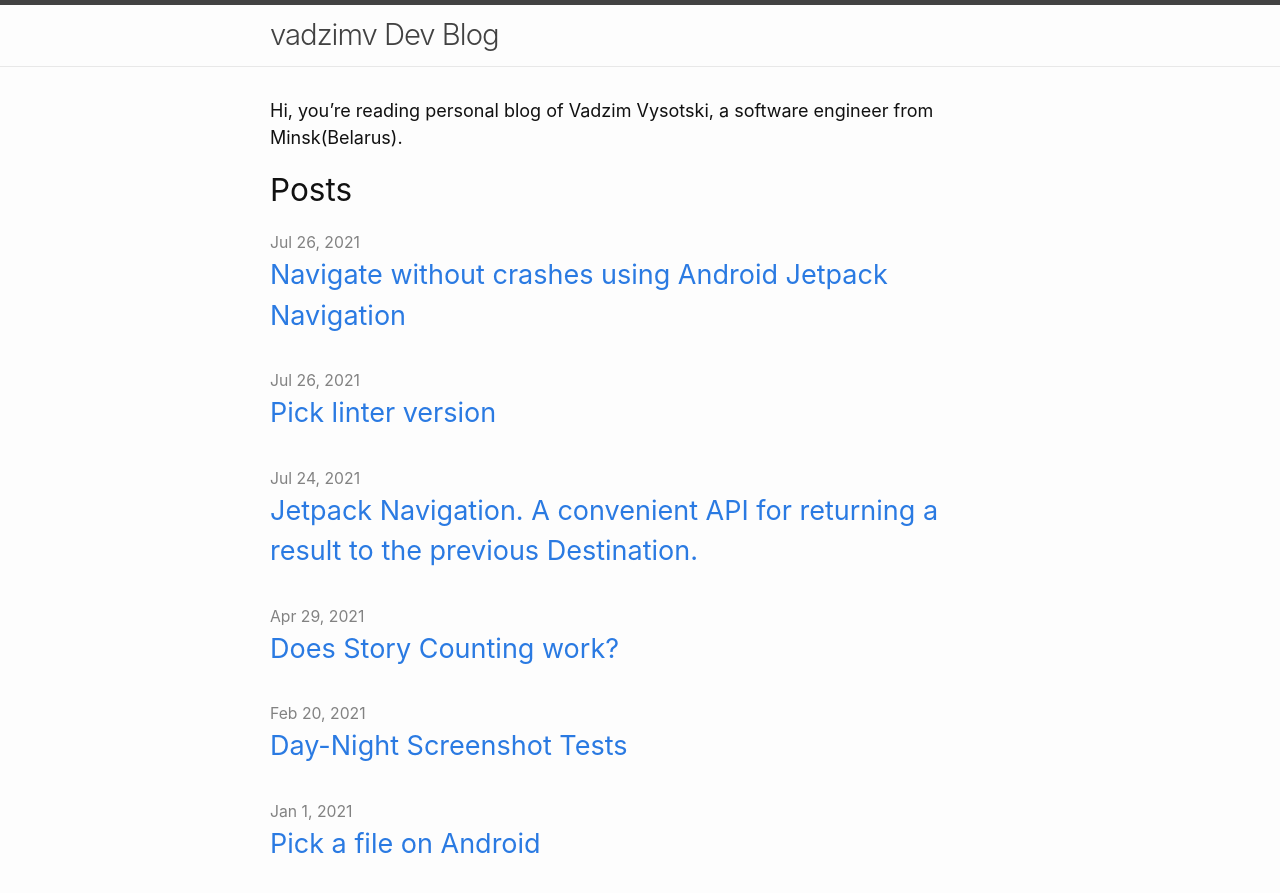
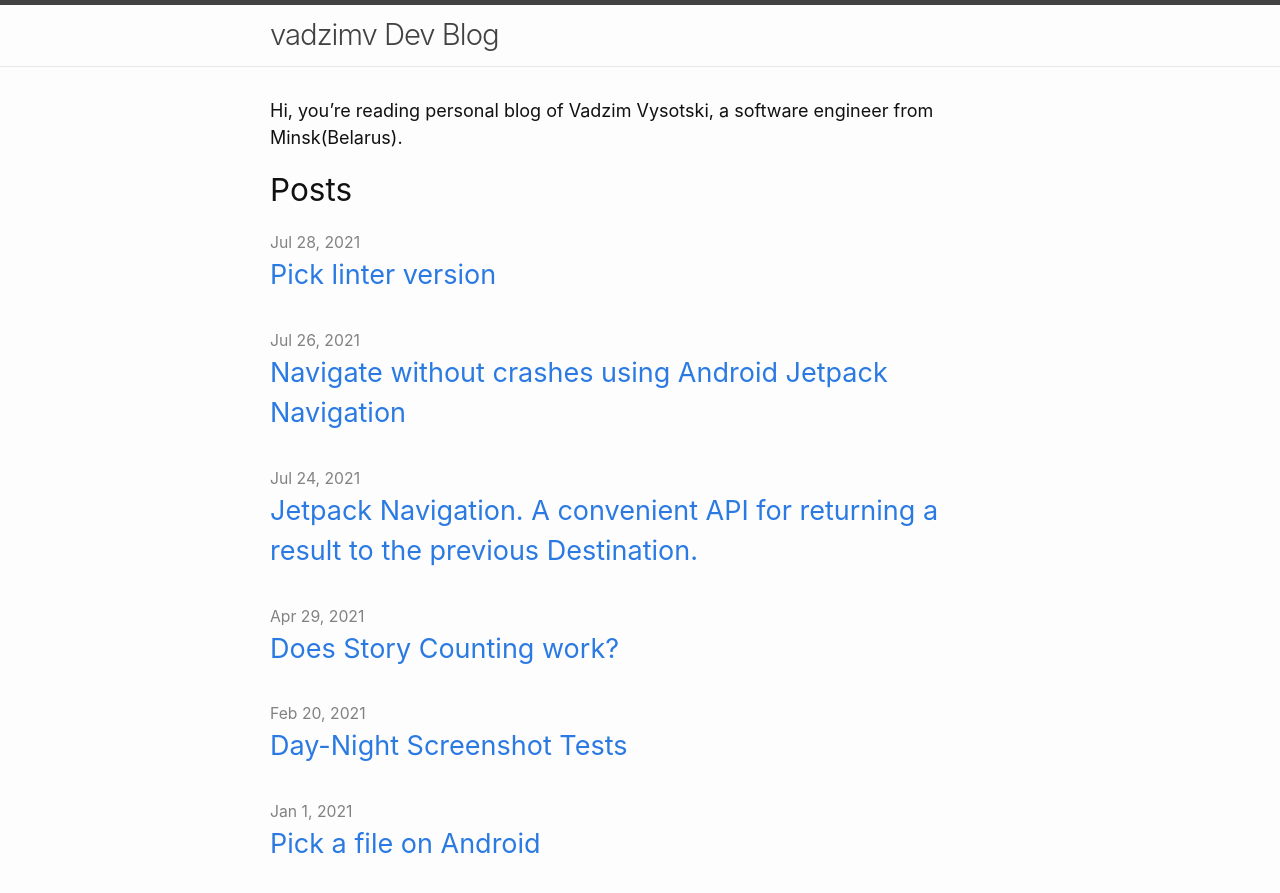
Before and after one commit to VysotskiVadim/VysotskiVadim.blog, a Jekyll site: the page built from index.md, in a window 1280 px wide and 900 px high. Shown: the top 893 px of the window. Built offline with Jekyll 4.4.1, drawn with Linux system fonts in a browser that asks for light colours.

Commit message:
updated publication time

```diff
--- a/_posts/2020-07-28-calculate-lint-version.markdown
+++ b/_posts/2020-07-28-calculate-lint-version.markdown
@@ -1,7 +1,7 @@
 ---
 layout: post
 title: "Pick linter version"
-date: 2021-07-26 19:00:00 +0300
+date: 2021-07-28 18:00:00 +0300
 image: /assets/gears-automation.jpg
 description: "How to pick lint dependency version when you implement a custom lint rule for Android project."
 postImage:
```
